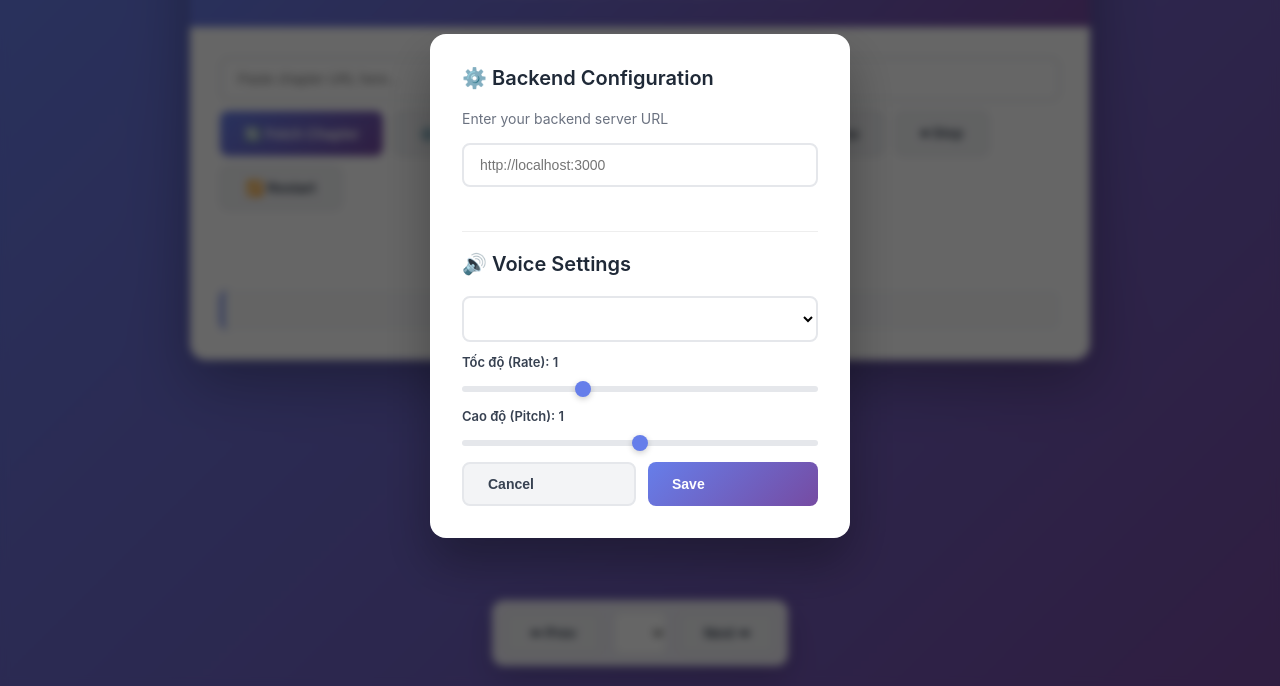
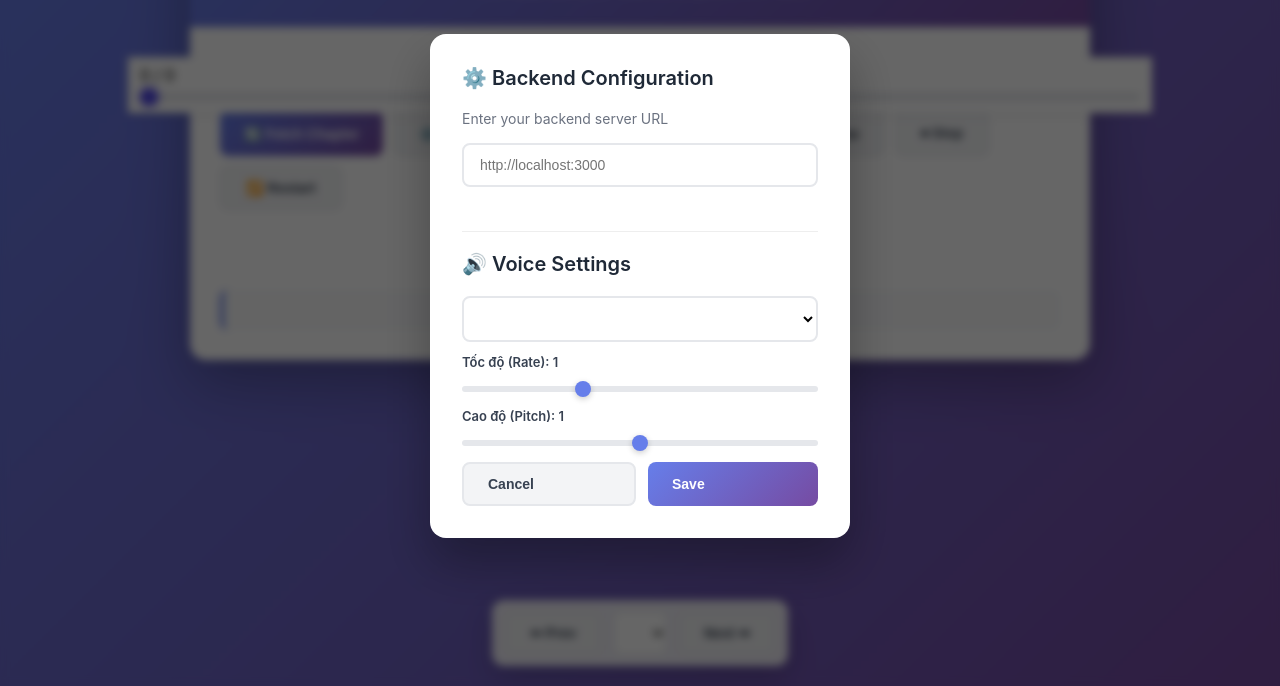
Before and after one commit to phuoctt03/craw_novel, a website: page index.html in a window 1280 px wide. Shown: the part 114-800 px from the top of the page. Drawn offline with Linux system fonts and the light colour scheme.

Commit message:
index.html の更新

```diff
--- a/index.html
+++ b/index.html
@@ -353,9 +353,9 @@ button.danger:hover {
 
 #progressContainer {
   position: fixed;
-  top: 0;
-  left: 0;
-  width: 100%;
+  bot: 30px;
+  left: 10%;
+  width: 80%;
   z-index: 1000;
   background: white;
   padding: 8px 12px;
```
